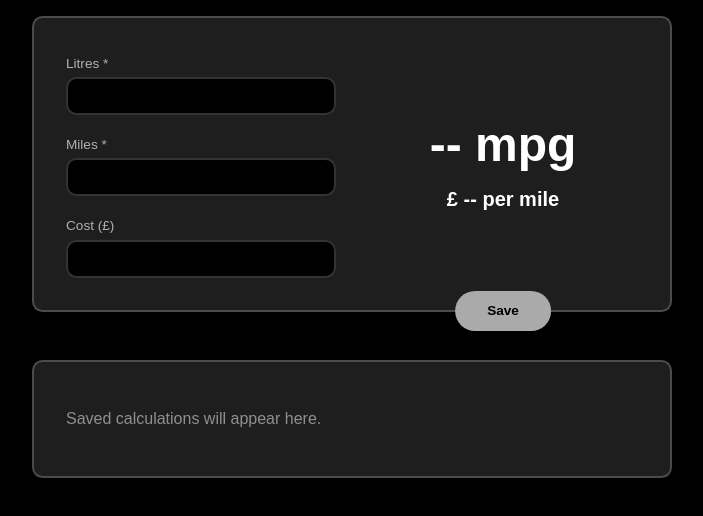
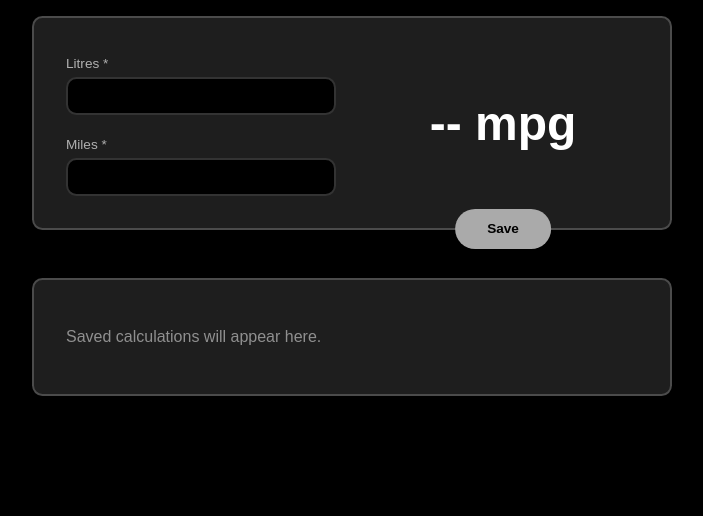
Before and after one commit to robertbckly/mpg-calculator-new, a React (Vite) app: page / in a window 1280 px wide. Shown: the top 516 px of the page, without its empty margins (288-991 px from the left). Built offline with nearby package versions, Linux system fonts and the light colour scheme.

Commit message:
refactor: remove cost

```diff
--- a/src/components/app/app.tsx
+++ b/src/components/app/app.tsx
@@ -9,7 +9,6 @@ import './app.css';
 
 /**
  * -- TODO --
- * -> Rename `Record` type to avoid collision with TypeScript utility type
  * -> Add record editing (load into calculator; fields populated; saving overwrites)
  * -> Add feedback for invalid input
  * -> Check aria announcement has been implemented properly (maybe use off-screen announcement text?)
@@ -18,13 +17,14 @@ import './app.css';
  * --      --
  */
 
+// Move these into a `config` object and import?
 const LOCAL_STORAGE_NAME = 'recordList';
 const ARIA_BUSY_DELAY_MS = 3000;
+
 const INIT_INPUT_DATA: FuelRecord = Object.freeze({
   id: null,
   volume: null,
   distance: null,
-  cost: null,
   description: null,
 });
 
@@ -82,7 +82,7 @@ export function App() {
     // Needs runtime validation (using browser APIs)
     // ...don't set state if invalid
     let castValue: string | number = value;
-    if (input === 'volume' || input === 'distance' || input === 'cost') {
+    if (input === 'volume' || input === 'distance') {
       castValue = Number(value);
     }
     setInputData((data) => ({ ...data, [input]: castValue }));
--- a/src/components/main-form/main-form.tsx
+++ b/src/components/main-form/main-form.tsx
@@ -47,18 +47,6 @@ export function MainForm({ value, onChange }: MainFormProps) {
           onChange={handleInputChange}
         />
       </label>
-      <label htmlFor="cost" className="main-form__label">
-        Cost (£)
-        <input
-          className="main-form__input"
-          type="number"
-          name="cost"
-          step={0.01}
-          min={0}
-          value={value.cost || ''}
-          onChange={handleInputChange}
-        />
-      </label>
     </form>
   );
 }
--- a/src/components/output-display/output-display.tsx
+++ b/src/components/output-display/output-display.tsx
@@ -1,5 +1,5 @@
 import { FuelRecord } from '../../types/fuel-record';
-import { costPerMile, milesPerGallon } from '../../utils/calculations';
+import { milesPerGallon } from '../../utils/calculations';
 
 type OutputDisplayProps = {
   data: FuelRecord;
@@ -7,10 +7,7 @@ type OutputDisplayProps = {
 };
 
 export function OutputDisplay({ data, ariaBusy }: OutputDisplayProps) {
-  const mpg = milesPerGallon(data);
-  const cpm = costPerMile(data);
-  const mpgValueString = mpg || '-- ';
-  const cpmValueString = cpm || ' -- ';
+  const mpgString = milesPerGallon(data) || '-- ';
 
   return (
     <div className="output">
@@ -20,10 +17,7 @@ export function OutputDisplay({ data, ariaBusy }: OutputDisplayProps) {
         aria-atomic
         aria-busy={ariaBusy}
       >
-        <span className="text-wrap">{mpgValueString}</span>mpg
-      </p>
-      <p className="output-item">
-        £<span className="text-wrap">{cpmValueString}</span> per mile
+        <span className="text-wrap">{mpgString}</span>mpg
       </p>
     </div>
   );
--- a/src/components/record-list/components/record/record.tsx
+++ b/src/components/record-list/components/record/record.tsx
@@ -1,6 +1,6 @@
 import { useState } from 'react';
 import { FuelRecord } from '../../../../types/fuel-record';
-import { costPerMile, milesPerGallon } from '../../../../utils/calculations';
+import { milesPerGallon } from '../../../../utils/calculations';
 import { DeleteDialog } from '../../../delete-dialog/delete-dialog';
 import './record.css';
 
@@ -11,9 +11,7 @@ export type RecordProps = {
 
 export function Record({ recordData, onDelete }: RecordProps) {
   const [showDeleteDialog, setShowDeleteDialog] = useState(false);
-  const cpm = costPerMile(recordData);
   const mpgString = `${milesPerGallon(recordData)}mpg`;
-  const cpmString = cpm ? ` – £${cpm} per mile` : null;
 
   const handleDialogClose = () => {
     setShowDeleteDialog(false);
@@ -30,11 +28,7 @@ export function Record({ recordData, onDelete }: RecordProps) {
         {recordData.description && (
           <h2 className="record__description">{recordData.description}</h2>
         )}
-
-        <p className="record__data">
-          {mpgString}
-          {cpmString}
-        </p>
+        <p className="record__data">{mpgString}</p>
       </div>
 
       <button
--- a/src/types/fuel-record.ts
+++ b/src/types/fuel-record.ts
@@ -4,6 +4,5 @@ export type FuelRecord = {
   id: Maybe<string>;
   volume: Maybe<number>;
   distance: Maybe<number>;
-  cost: Maybe<number>;
   description: Maybe<string>;
 };
--- a/src/utils/calculations.ts
+++ b/src/utils/calculations.ts
@@ -6,7 +6,3 @@ export function milesPerGallon(data: FuelRecord) {
     ? (data.distance / (data.volume / litresPerGallon)).toFixed(2)
     : 0;
 }
-
-export function costPerMile(data: FuelRecord) {
-  return data.cost && data.distance ? (data.cost / data.distance).toFixed(2) : 0;
-}
```
